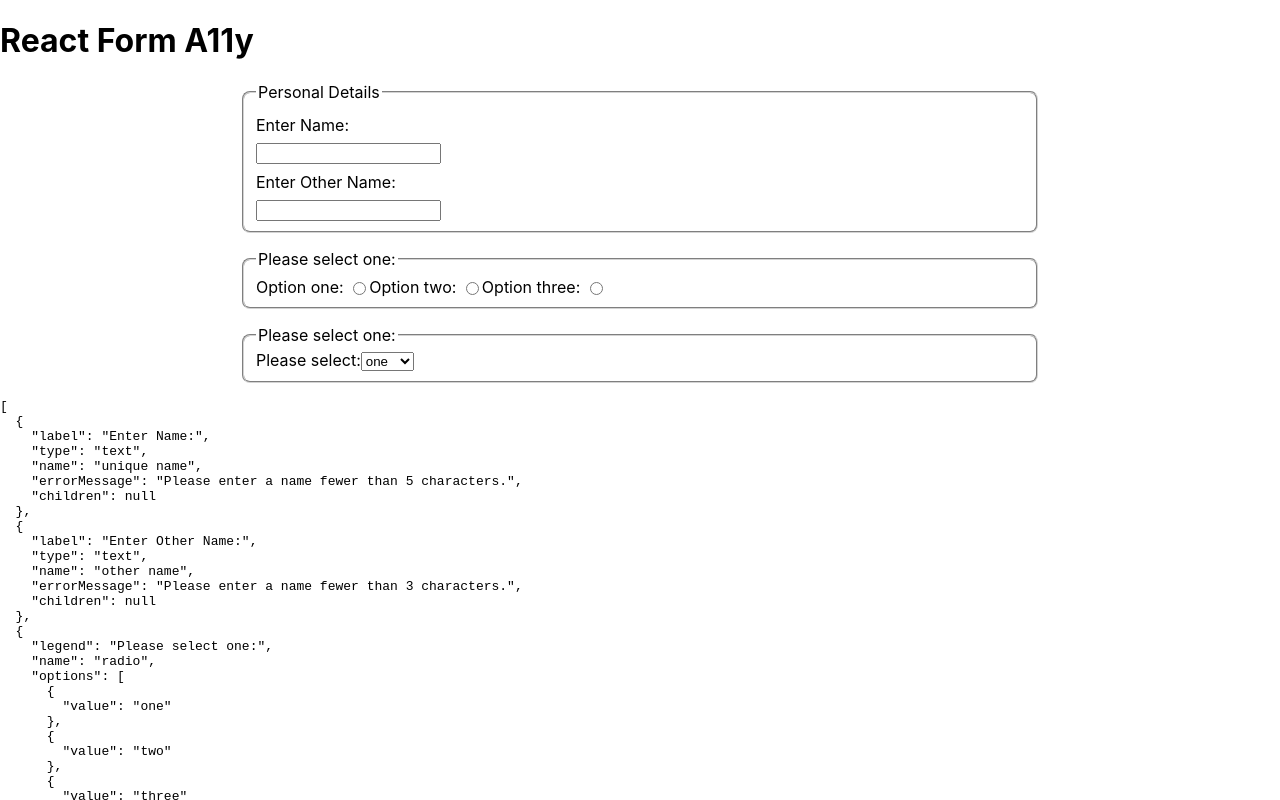
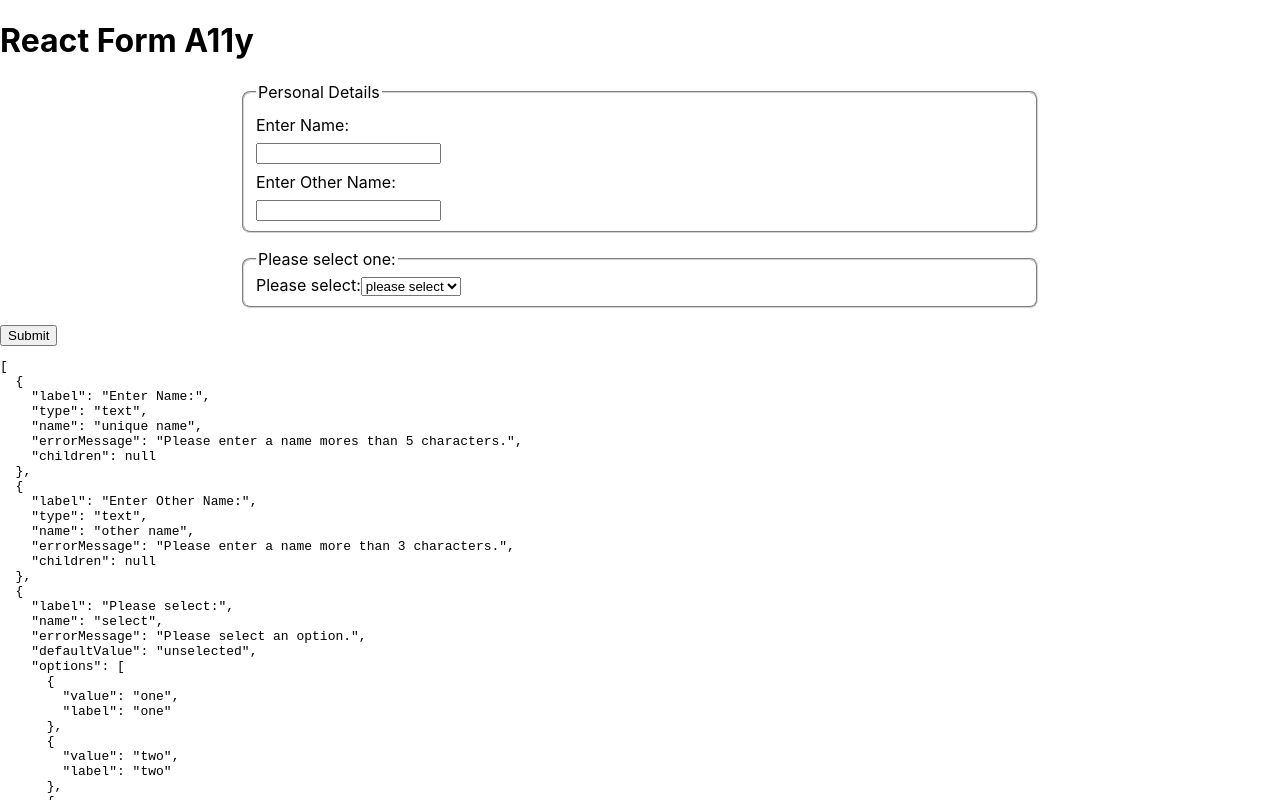
Before and after one commit to doohinkus/a11yReactForm, a React (Create React App) app: page / in a window 1280 px wide. Shown: the top 800 px of the page. Built offline with nearby package versions, Linux system fonts and the light colour scheme.

Commit message:
add validation helper

```diff
--- a/src/App.js
+++ b/src/App.js
@@ -3,14 +3,22 @@ import Input from './components/Input';
 import Select from './components/Select';
 import Field from './components/Field';
 import RadioField from './components/RadioField';
+import RadioOption from './components/RadioOption';
 import PageErrors from './components/PageErrors';
+import Error from './components/Error';
+
 import { useStateValue } from './state/state.provider';
+import { isCleanSubmit } from './state/state.helpers';
 
 function App() {
   const [{ fields }] = useStateValue();
 
   const radioOptions = [{value: "one"}, {value: "two"}, {value: "three"}];
   const selectOptions = [{value: "one", label: "one"}, {value: "two", label: "two"}, {value: "three", label:"three"}];
+
+ if(fields){
+   console.log(fields)
+ }
   return (
     <div className="App">
      <h1>React Form A11y</h1>
@@ -20,22 +28,39 @@ function App() {
           label="Enter Name:"
           type="text"
           name="unique name"
-          errorMessage="Please enter a name fewer than 5 characters."
+          errorMessage="Please enter a name mores than 5 characters."
           validate={val => val.length > 4}
         />
         <Input
           label="Enter Other Name:"
           type="text"
           name="other name"
-          errorMessage="Please enter a name fewer than 3 characters."
+          errorMessage="Please enter a name more than 3 characters."
           validate={val => val.length > 2}
         />
      </Field>
-     <RadioField
+     {/* <RadioField
       legend="Please select one:"
       name="radio"
       options={radioOptions}
-    />
+      errorMessage="Please select one."
+      validate={val => "one"}
+    />   */}
+    {/* <Field legend="Please select Radio Choice:">
+      {radioOptions.map(({value}) => {
+            return <RadioOption
+              label={`Option ${value}: `}
+              name="radio"
+              key={value}
+              id={value}
+              value={value}
+              validate={n => n === "one"}
+            />
+        })}
+        {/* move error here */}
+        {/* {fields.filter(({value}) => value === "radio")[0].error && <Error>{fields.filter(({value}) => value === "radio")[0].errorMessage}</Error>} */}
+    {/* </Field>  */}
+
     <Field legend="Please select one: ">
       <Select
         label="Please select:"
@@ -46,6 +71,10 @@ function App() {
         options={selectOptions}
       />
     </Field>
+    <button onClick={() => isCleanSubmit({
+      fieldValues: fields,
+      dispatch: h => h
+    })}>Submit</button>
     <pre>
             {
               JSON.stringify(fields, null, 2)
--- a/src/components/PageErrors.js
+++ b/src/components/PageErrors.js
@@ -2,7 +2,14 @@ import React, { Fragment } from 'react';
 import { useStateValue } from '../state/state.provider';
 
 const errorStyle = {
-    color: "red"
+    color: "red",
+    margin: "auto",
+}
+const fieldStyle = {
+    borderColor: 'lightgray',
+    borderRadius: '.5em',
+    width: '60vw',
+    margin: '1em auto'
 }
 export default function PageErrors(){
     const [{ fields }] = useStateValue();
@@ -11,9 +18,9 @@ export default function PageErrors(){
     // console.log("ERRORS>>>> ", errors, fields);
 
     return (
-        <ul>
+        <ul style={fieldStyle}>
           {
-              errors && errors.map(({name, errorMessage}) => <li style={errorStyle}>
+              errors && errors.map(({name, errorMessage}) => <li key={name} style={errorStyle}>
                   There is problem with {name}: {errorMessage}.
               </li>)
           }
--- a/src/components/RadioField.js
+++ b/src/components/RadioField.js
@@ -24,10 +24,12 @@ export default function RadioField({...props}){
     addField({...props}, dispatch);
   }, []);
   // console.log("STATE>>>>", fields)
+  const fieldValues = fields.filter((field) => field.name === props.name)[0];
+    // const fieldValues = fieldValues(fields, props);
+  const hasFieldValues = fields && fieldValues;
+  const showError = hasFieldValues && fieldValues.isReadyForValidation && fieldValues.error;
   return (
-    <Fragment>
-      <fieldset style={fieldStyle}>
-        {props.legend ? <legend style={legendStyle}>{props.legend}</legend> : null}
+   <div>
         <label style={labelStyle}>{props.label}</label>
         {/* {props.children} */}
           {props.options.map(({value}) => {
@@ -37,10 +39,10 @@ export default function RadioField({...props}){
               key={value}
               id={value}
               value={value}
+              {...props}
             />
           })}
-
-      </fieldset>
-    </Fragment>
+          {/* {showError && fieldValues.value === props.value && <Error>{fieldValues.errorMessage}</Error>} */}
+      </div>
   )
 }
--- a/src/components/RadioOption.js
+++ b/src/components/RadioOption.js
@@ -2,7 +2,6 @@ import React, {Fragment} from 'react';
 import { useStateValue } from '../state/state.provider';
 import { handleBlur } from  '../state/state.helpers';
 import { updateFieldValue } from '../state/form.duck';
-import Error from './Error';
 
 const inputStyle = {
   // display: 'inline',
@@ -34,10 +33,10 @@ export default function RadioOption({...props}){
               fieldValues,
               validate: props.validate,
               errorMessage: props.errorMessage
-
           })}
+          // validate={props.validate}
           {...props}
         />
-        {showError && <Error>{fieldValues.errorMessage}</Error>}
+
     </Fragment>)
 };
--- a/src/components/Select.js
+++ b/src/components/Select.js
@@ -31,6 +31,7 @@ export default function Select({...props}){
           {...props}
         >
             {/* {props.children} */}
+            <option value="unselected">please select</option>
             {props.options.map(({value, label}) => {
               return <option
                 value={value}
--- a/src/state/state.helpers.js
+++ b/src/state/state.helpers.js
@@ -1,8 +1,9 @@
 import { addFieldError, clearFieldError, initFieldValues } from '../state/form.duck';
 
 export function handleBlur({fieldValues, errorMessage, validate, dispatch}){
+  console.log("FIELD VALUEs>> ", fieldValues)
   if(fieldValues && fieldValues.value && validate){
-    if(validate(fieldValues.value)){
+    if(!validate(fieldValues.value)){
       return dispatch(addFieldError(
           {
             name: fieldValues.name,
@@ -14,6 +15,25 @@ export function handleBlur({fieldValues, errorMessage, validate, dispatch}){
   }
   return
 }
+export function isCleanSubmit({fieldValues, dispatch}){
+  if(fieldValues){
+    console.log("FIELD VALUEs>> ", fieldValues, fieldValues[fieldValues.length - 1].value)
+    // check for values in fields with validate
+    // make array with validations
+    const hasValidFields = fieldValues
+       .filter(({validate}) => typeof validate === "function")
+       .map(({validate, value}) => {
+        console.log("value:::>", value, validate)
+         if(value){
+           return validate(value);
+          }
+         return false;
+       })
+
+    console.log("hasValidFields: ", hasValidFields)
+  }
+  return false
+}
 
 
 export const fieldValues = (fields, props) => fields.filter((field) => field.name === props.name)[0];
```
Lines whose indentation alone changed are shown as unchanged.
